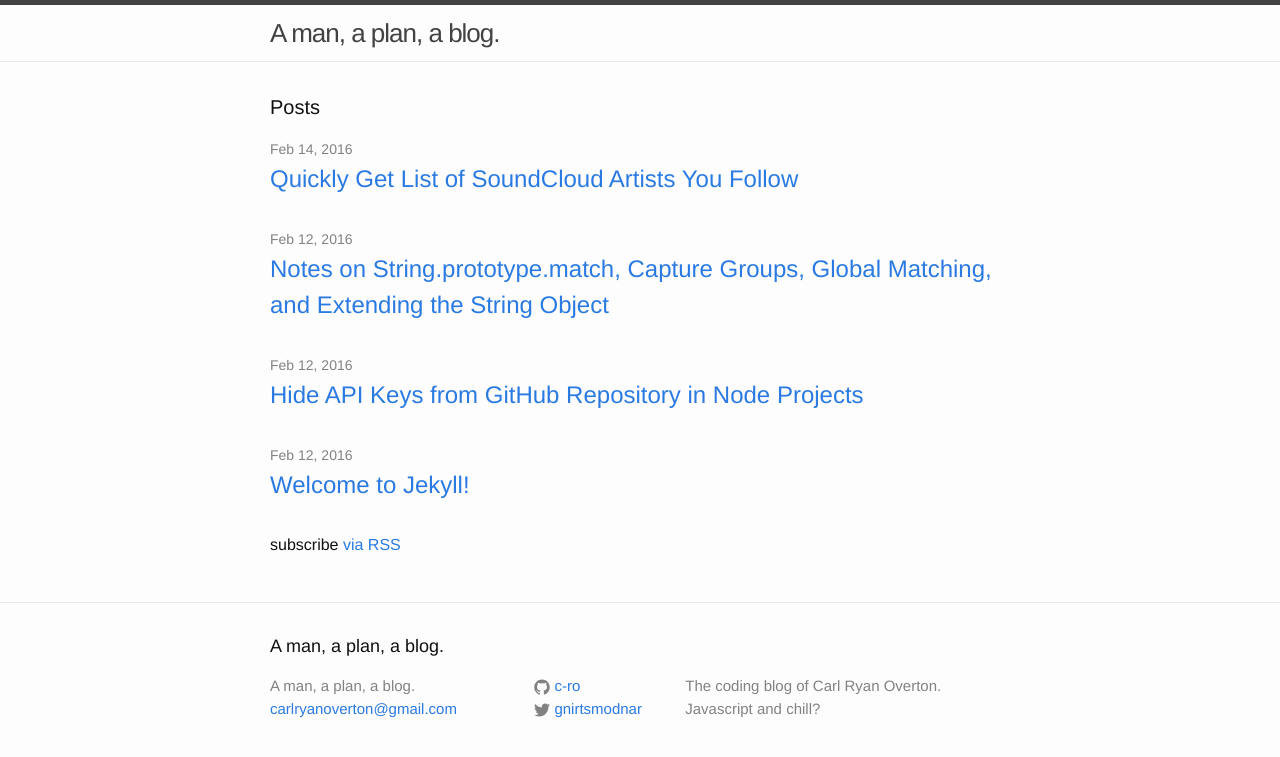
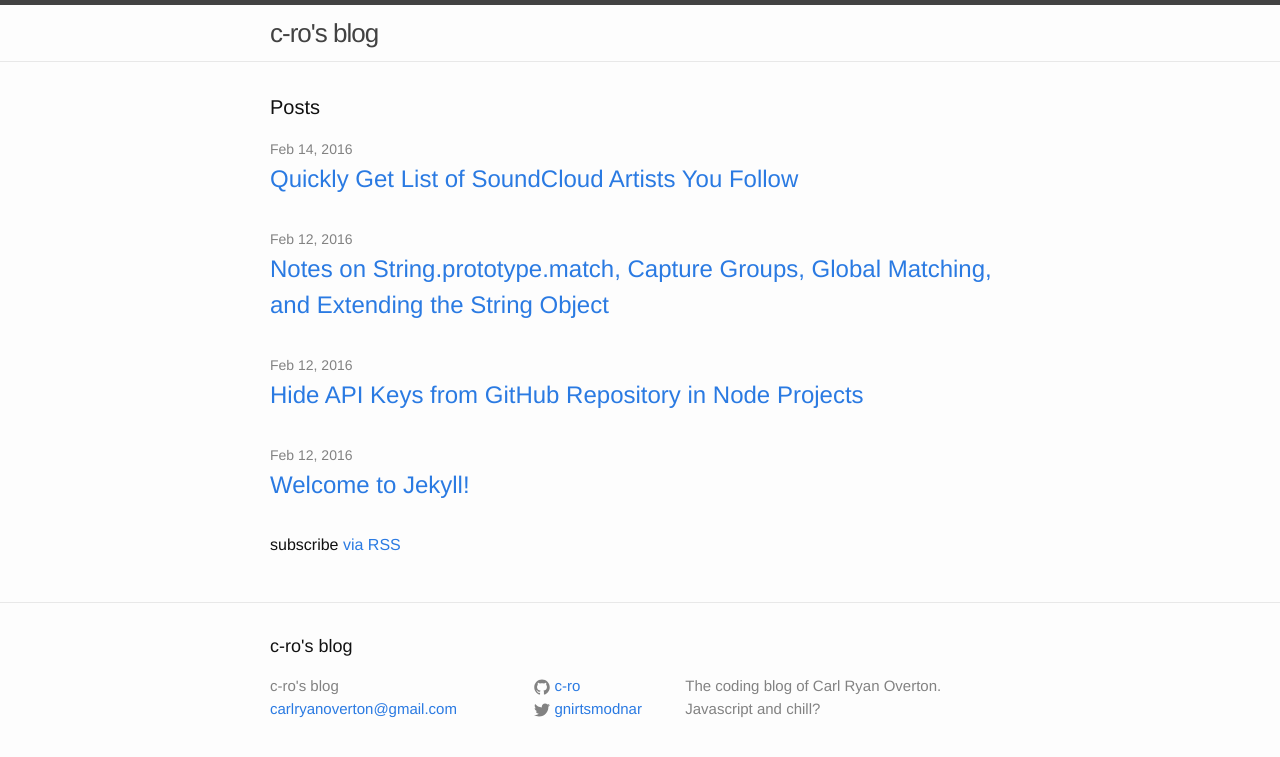
Before and after one commit to c-ro/blog, a Jekyll site: the page built from index.html, in a window 1280 px wide. Shown: the top 757 px of the page. Built offline with Jekyll 4.4.1, drawn with Linux system fonts in a browser that asks for light colours.

Commit message:
change blog name

```diff
--- a/_config.yml
+++ b/_config.yml
@@ -6,7 +6,7 @@
 # 'jekyll serve'. If you change this file, please restart the server process.
 
 # Site settings
-title: A man, a plan, a blog.
+title: c-ro's blog
 email: carlryanoverton@gmail.com
 description: > # this means to ignore newlines until "baseurl:"
   The coding blog of Carl Ryan Overton.  Javascript and chill?
```
